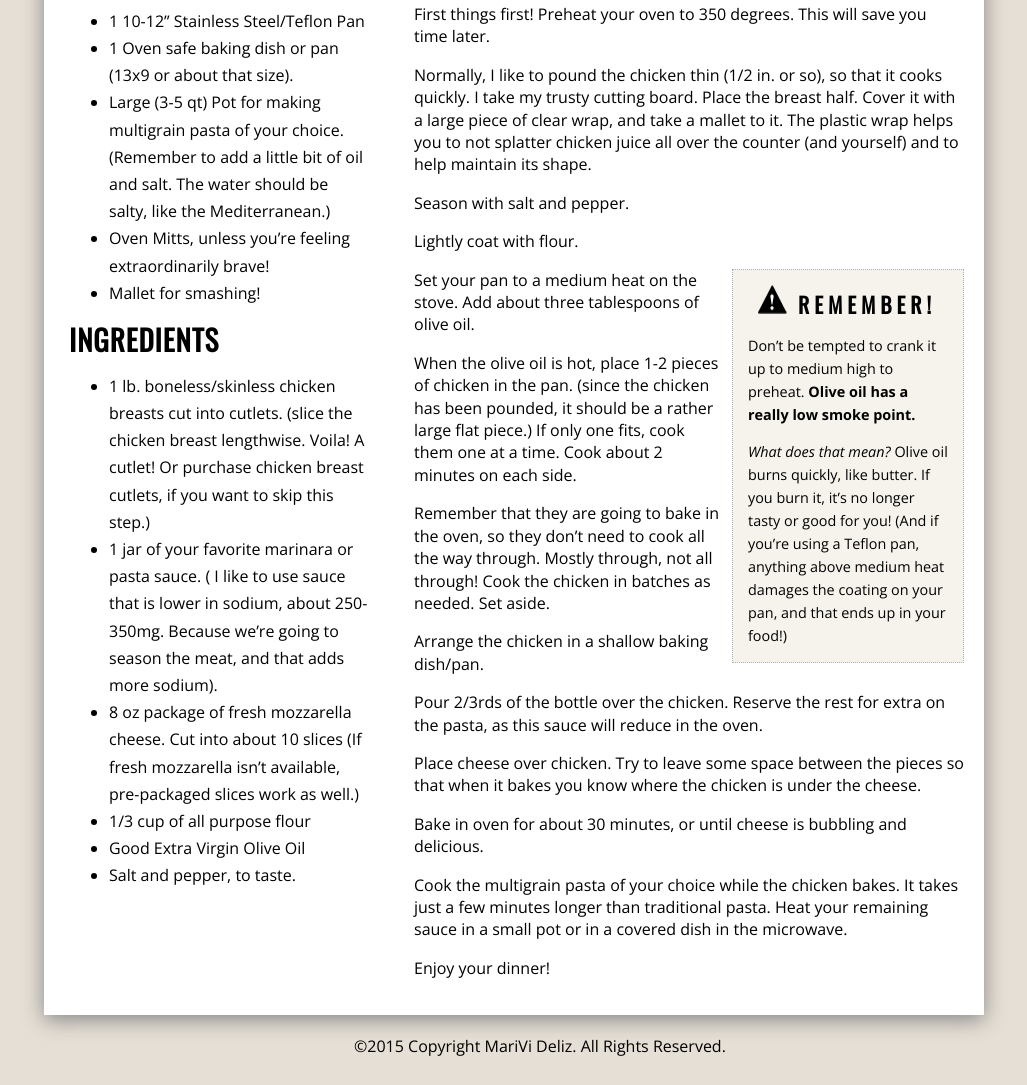
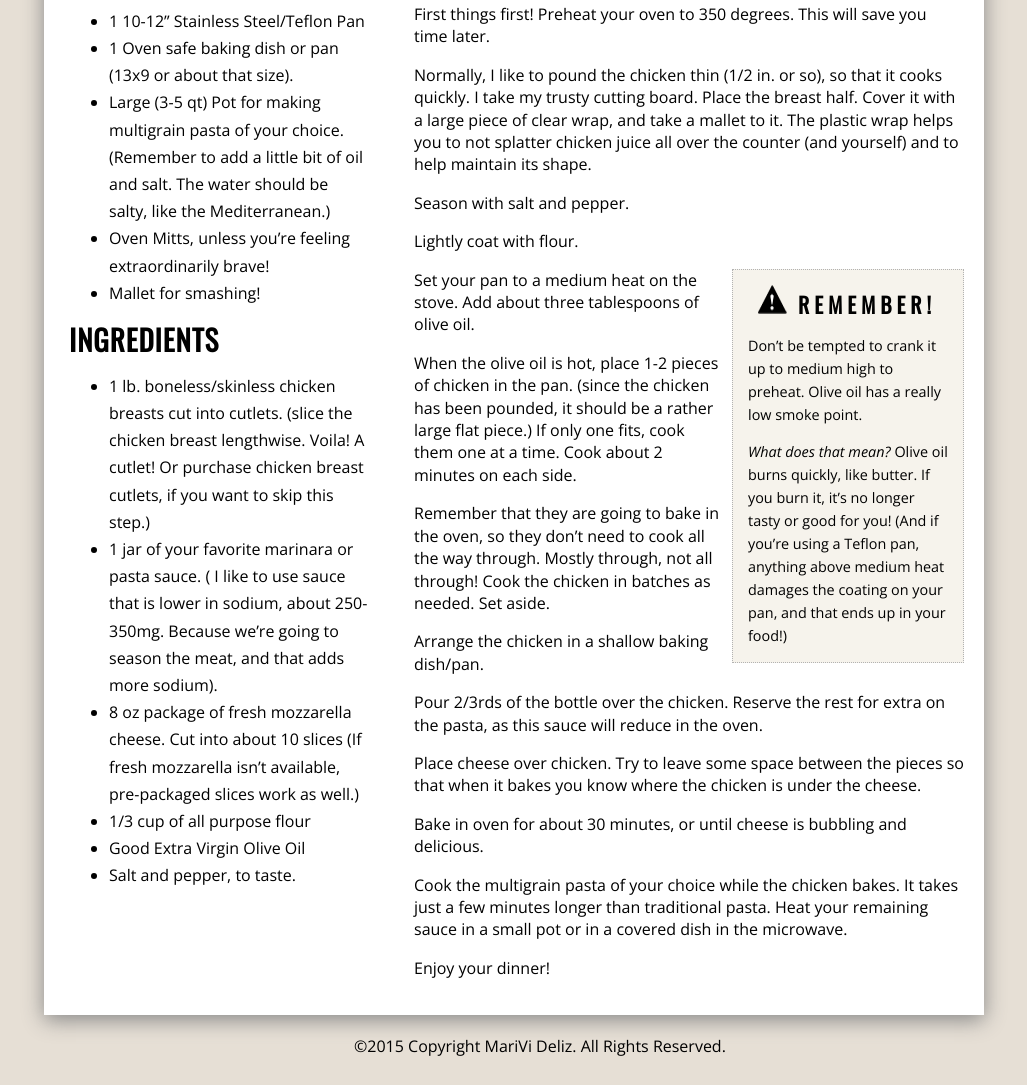
Before and after one commit to themarivi/cmp590-marivi, a plain HTML site: page Recipe-Desktop/index.html in a window 1280 px wide. Shown: the part 595-1680 px from the top of the page, without its empty margins (94-1121 px from the left). Drawn offline with nearby package versions, Linux system fonts and the light colour scheme.

Commit message:
Update index.html

```diff
--- a/Recipe-Desktop/index.html
+++ b/Recipe-Desktop/index.html
@@ -66,7 +66,7 @@
                     <p>Lightly coat with flour.</p>
                     <aside>
                         <figure class=figure-2><img src="images/warning.png" alt="olive oil warning" height=30px width=30px></figure>
-                        <h2>REMEMBER!</h2> <p>Don’t be tempted to crank it up to medium high to preheat. <strong>Olive oil has a really low smoke point.</strong> </p>
+                        <h2>REMEMBER!</h2> <p>Don’t be tempted to crank it up to medium high to preheat. Olive oil has a really low smoke point. </p>
                         <p><em>What does that mean?</em> Olive oil burns quickly, like butter. If you burn it, it’s no longer tasty or good for you! (And if you’re using a Teflon pan, anything above medium heat damages the coating  on your pan, and that ends up in your food!)</p></aside>
                     <p>Set your pan to a medium heat on the stove. Add about three tablespoons of olive oil.</p>
                     <p>When the olive oil is hot, place 1-2 pieces of chicken in the pan. (since the chicken has been pounded, it should be a rather large flat piece.) If only one fits, cook them one at a time. Cook about 2 minutes on each side.</p>
```
